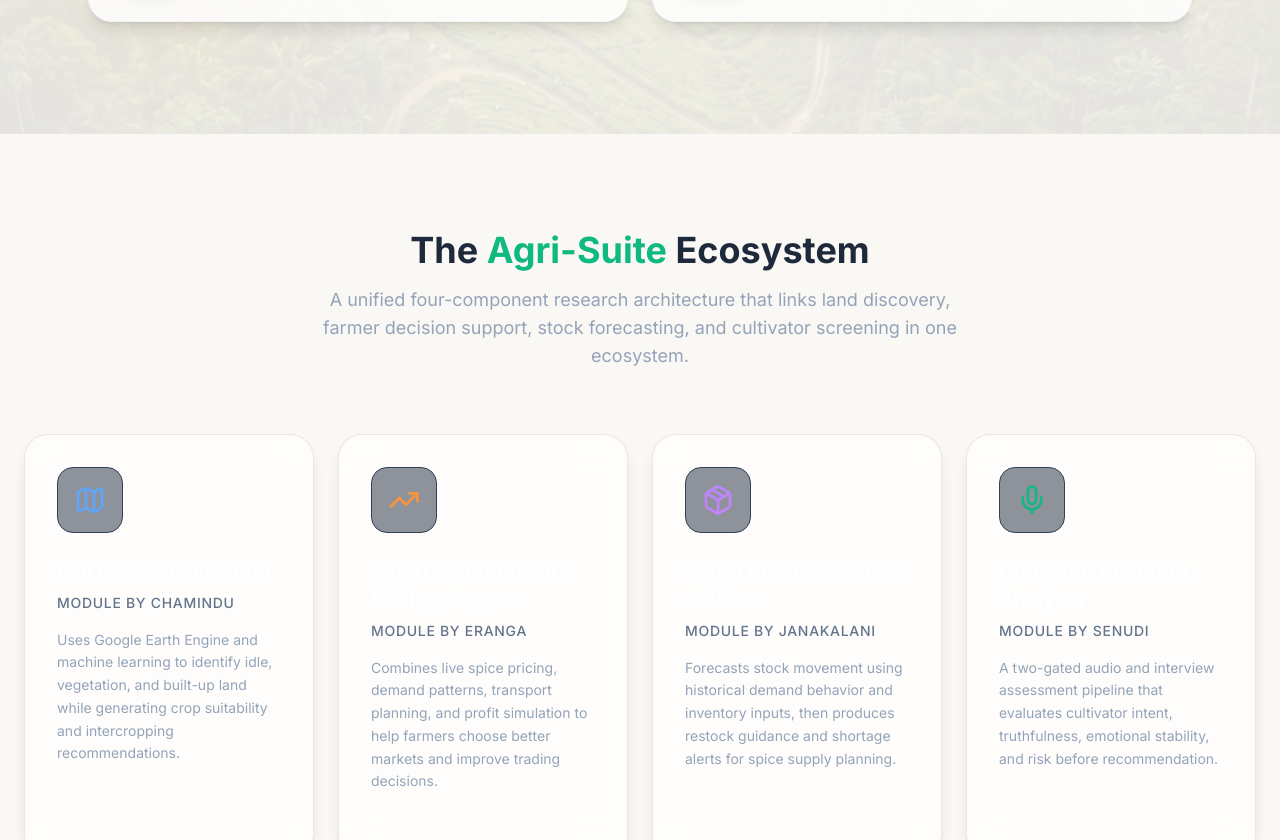
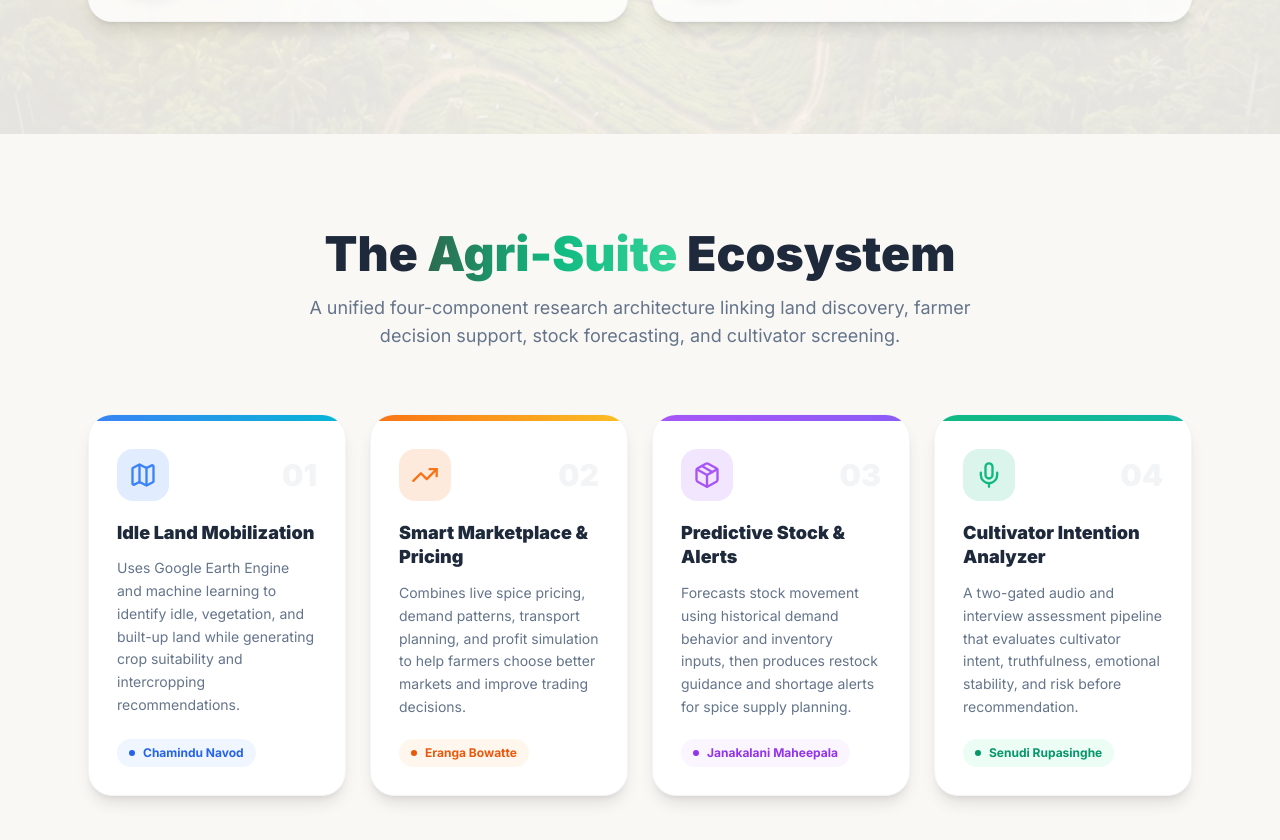
Before and after one commit to senudidinaya/Smart-Agri-Suite-Website, a React (Vite) app: page / in a window 1280 px wide. Shown: the part 4740-5580 px from the top of the page. Built offline with nearby package versions, Linux system fonts and the light colour scheme.

Commit message:
updated colour schema in "The Agri-Suite Ecosystem"

```diff
--- a/src/components/IntegrationSection.jsx
+++ b/src/components/IntegrationSection.jsx
@@ -1,67 +1,87 @@
 import React from 'react';
 import { motion } from 'framer-motion';
-import { Map, TrendingUp, Package, Mic, ArrowRight } from 'lucide-react';
+import { Map, TrendingUp, Package, Mic } from 'lucide-react';
 
 const IntegrationSection = () => {
   const modules = [
     {
       id: 1,
       title: "Idle Land Mobilization",
-      author: "Chamindu",
-      icon: <Map size={32} className="text-blue-400" />,
+      author: "Chamindu Navod",
+      icon: <Map size={28} />,
       description: "Uses Google Earth Engine and machine learning to identify idle, vegetation, and built-up land while generating crop suitability and intercropping recommendations.",
-      color: "from-blue-500/20 to-transparent",
-      borderColor: "group-hover:border-blue-500/50"
+      accent: "from-blue-500 to-cyan-500",
+      iconBg: "bg-blue-500/15 dark:bg-blue-500/20",
+      iconColor: "text-blue-500",
+      chipBg: "bg-blue-50 dark:bg-blue-900/20",
+      chipText: "text-blue-600 dark:text-blue-400",
+      glow: "group-hover:shadow-blue-500/20",
+      border: "group-hover:border-blue-500/40",
     },
     {
       id: 2,
-      title: "Smart Marketplace & Pricing Support",
-      author: "Eranga",
-      icon: <TrendingUp size={32} className="text-orange-400" />,
+      title: "Smart Marketplace & Pricing",
+      author: "Eranga Bowatte",
+      icon: <TrendingUp size={28} />,
       description: "Combines live spice pricing, demand patterns, transport planning, and profit simulation to help farmers choose better markets and improve trading decisions.",
-      color: "from-orange-500/20 to-transparent",
-      borderColor: "group-hover:border-orange-500/50"
+      accent: "from-orange-500 to-amber-400",
+      iconBg: "bg-orange-500/15 dark:bg-orange-500/20",
+      iconColor: "text-orange-500",
+      chipBg: "bg-orange-50 dark:bg-orange-900/20",
+      chipText: "text-orange-600 dark:text-orange-400",
+      glow: "group-hover:shadow-orange-500/20",
+      border: "group-hover:border-orange-500/40",
     },
     {
       id: 3,
-      title: "Smart Predictive Stock & Alerts",
-      author: "Janakalani",
-      icon: <Package size={32} className="text-purple-400" />,
+      title: "Predictive Stock & Alerts",
+      author: "Janakalani Maheepala",
+      icon: <Package size={28} />,
       description: "Forecasts stock movement using historical demand behavior and inventory inputs, then produces restock guidance and shortage alerts for spice supply planning.",
-      color: "from-purple-500/20 to-transparent",
-      borderColor: "group-hover:border-purple-500/50"
+      accent: "from-purple-500 to-violet-500",
+      iconBg: "bg-purple-500/15 dark:bg-purple-500/20",
+      iconColor: "text-purple-500",
+      chipBg: "bg-purple-50 dark:bg-purple-900/20",
+      chipText: "text-purple-600 dark:text-purple-400",
+      glow: "group-hover:shadow-purple-500/20",
+      border: "group-hover:border-purple-500/40",
     },
     {
       id: 4,
       title: "Cultivator Intention Analyzer",
-      author: "Senudi",
-      icon: <Mic size={32} className="text-agri-emerald" />,
+      author: "Senudi Rupasinghe",
+      icon: <Mic size={28} />,
       description: "A two-gated audio and interview assessment pipeline that evaluates cultivator intent, truthfulness, emotional stability, and risk before recommendation.",
-      color: "from-agri-emerald/20 to-transparent",
-      borderColor: "group-hover:border-agri-emerald/50"
-    }
+      accent: "from-agri-emerald to-teal-500",
+      iconBg: "bg-agri-emerald/15 dark:bg-agri-emerald/20",
+      iconColor: "text-agri-emerald",
+      chipBg: "bg-emerald-50 dark:bg-emerald-900/20",
+      chipText: "text-emerald-600 dark:text-emerald-400",
+      glow: "group-hover:shadow-agri-emerald/20",
+      border: "group-hover:border-agri-emerald/40",
+    },
   ];
 
   return (
-    <section id="ecosystem" className="py-24 relative">
-      <div className="container mx-auto px-6">
+    <section id="ecosystem" className="py-24 relative overflow-hidden">
+      <div className="container mx-auto px-6 max-w-6xl">
         <div className="text-center mb-16">
           <motion.h2
             initial={{ opacity: 0, y: 20 }}
             whileInView={{ opacity: 1, y: 0 }}
             viewport={{ once: true }}
-            className="text-4xl font-bold mb-4"
+            className="text-3xl md:text-5xl font-black text-slate-800 dark:text-white mb-4"
           >
-            The <span className="text-agri-emerald">Agri-Suite</span> Ecosystem
+            The <span className="text-gradient">Agri-Suite</span> Ecosystem
           </motion.h2>
           <motion.p
             initial={{ opacity: 0, y: 20 }}
             whileInView={{ opacity: 1, y: 0 }}
             viewport={{ once: true }}
             transition={{ delay: 0.1 }}
-            className="text-slate-400 max-w-2xl mx-auto text-lg"
+            className="text-slate-500 dark:text-slate-400 max-w-2xl mx-auto text-lg"
           >
-            A unified four-component research architecture that links land discovery, farmer decision support, stock forecasting, and cultivator screening in one ecosystem.
+            A unified four-component research architecture linking land discovery, farmer decision support, stock forecasting, and cultivator screening.
           </motion.p>
         </div>
 
@@ -73,21 +93,36 @@
               whileInView={{ opacity: 1, y: 0 }}
               viewport={{ once: true }}
               transition={{ delay: index * 0.1, duration: 0.5 }}
-              className={`glass rounded-3xl p-8 relative overflow-hidden group transition-all duration-300 hover:-translate-y-2 border border-slate-700/50 ${mod.borderColor} cursor-pointer`}
+              whileHover={{ y: -8 }}
+              className={`group relative rounded-3xl bg-white dark:bg-slate-800/70 border border-gray-100 dark:border-slate-700/50 shadow-lg hover:shadow-2xl ${mod.glow} ${mod.border} transition-all duration-300 overflow-hidden flex flex-col`}
             >
-              <div className={`absolute top-0 right-0 w-40 h-40 bg-gradient-to-bl ${mod.color} rounded-full blur-[50px] opacity-0 group-hover:opacity-100 transition-opacity duration-500`}></div>
+              {/* Gradient top accent bar */}
+              <div className={`h-1.5 w-full bg-gradient-to-r ${mod.accent}`} />
 
-              <div className="relative z-10 flex flex-col h-full">
-                <div className="mb-6 p-4 rounded-2xl bg-slate-800/50 inline-block w-fit border border-slate-700">
-                  {mod.icon}
+              <div className="p-7 flex flex-col flex-1">
+                {/* Number + icon row */}
+                <div className="flex items-center justify-between mb-5">
+                  <div className={`p-3 rounded-2xl ${mod.iconBg} ${mod.iconColor}`}>
+                    {mod.icon}
+                  </div>
+                  <span className="text-3xl font-black text-gray-100 dark:text-slate-700 select-none">
+                    0{mod.id}
+                  </span>
                 </div>
 
-                <h3 className="text-xl font-bold text-white mb-2">{mod.title}</h3>
-                <p className="text-sm font-medium text-slate-500 mb-4 uppercase tracking-wider">Module by {mod.author}</p>
+                <h3 className="text-lg font-black text-slate-800 dark:text-white mb-3 leading-snug">
+                  {mod.title}
+                </h3>
 
-                <p className="text-slate-400 text-sm mb-8 flex-1 leading-relaxed">
+                <p className="text-slate-500 dark:text-slate-400 text-sm leading-relaxed flex-1 mb-5">
                   {mod.description}
                 </p>
+
+                {/* Author chip */}
+                <div className={`inline-flex items-center gap-2 px-3 py-1.5 rounded-full text-xs font-bold ${mod.chipBg} ${mod.chipText} w-fit`}>
+                  <span className={`w-1.5 h-1.5 rounded-full bg-current`} />
+                  {mod.author}
+                </div>
               </div>
             </motion.div>
           ))}
```
